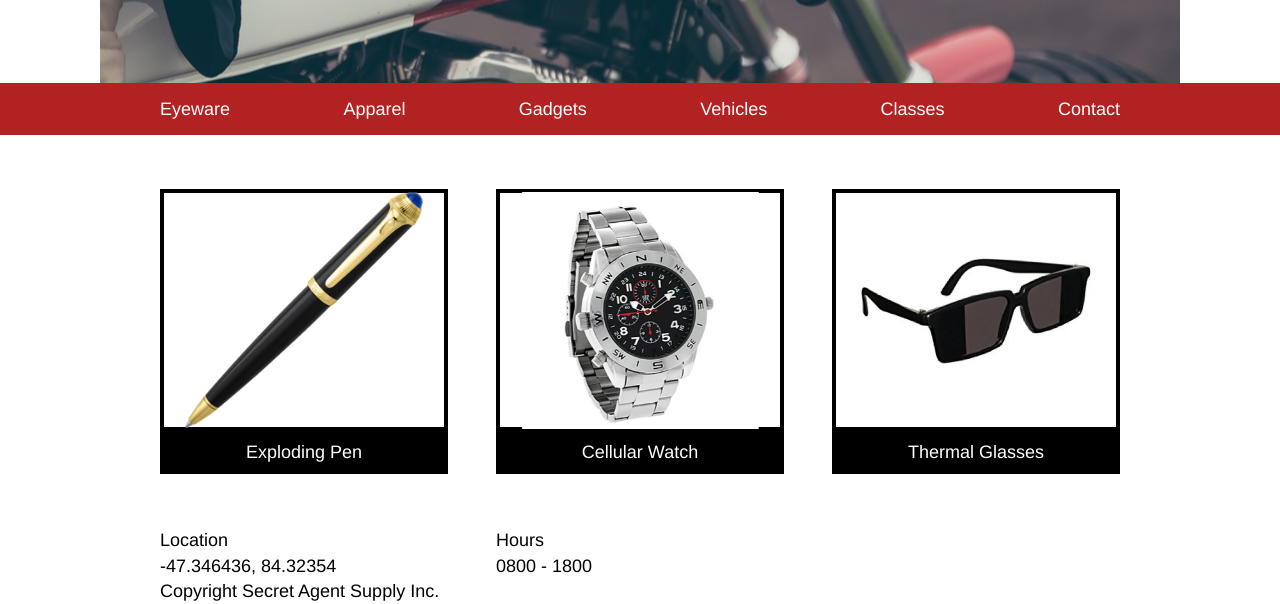
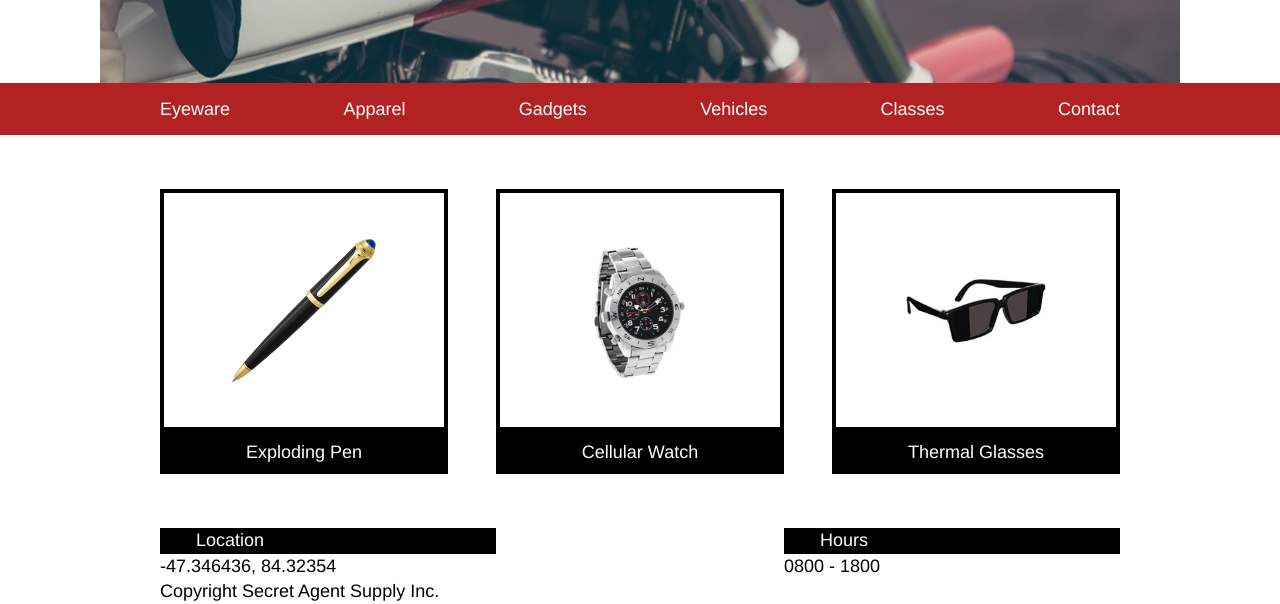
Before and after one commit to GingerBeardx/SecretAgentSupply, a plain HTML site: page index.html in a window 1280 px wide. Shown: the part 418-1022 px from the top of the page. Drawn offline with Linux system fonts and the light colour scheme.

Commit message:
Hours and location styled

```diff
--- a/resources/css/style.css
+++ b/resources/css/style.css
@@ -125,7 +125,7 @@ nav ul {
 }
 
 .product-image img {
-  width: 85%
+  max-width: 8em;
 }
 
 .info {
@@ -138,4 +138,11 @@ nav ul {
 
 .business-info {
   display: flex;
+  justify-content: space-between;
 }
+
+.title {
+  background-color: black;
+  color: white;
+  padding-left: 2em;
+}
```
